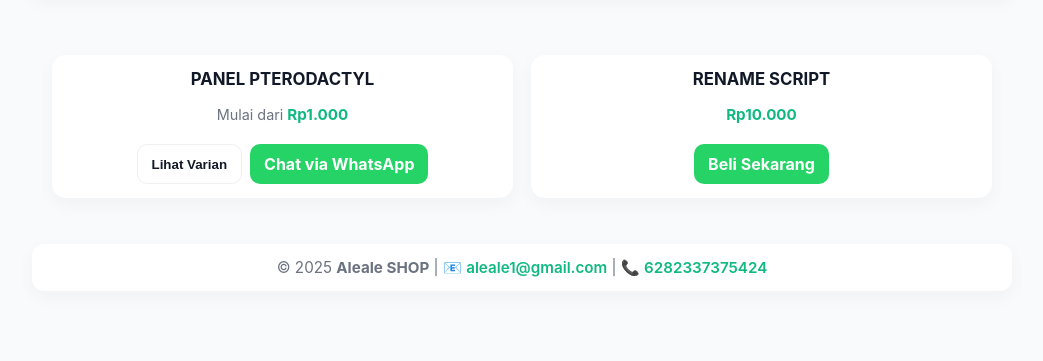
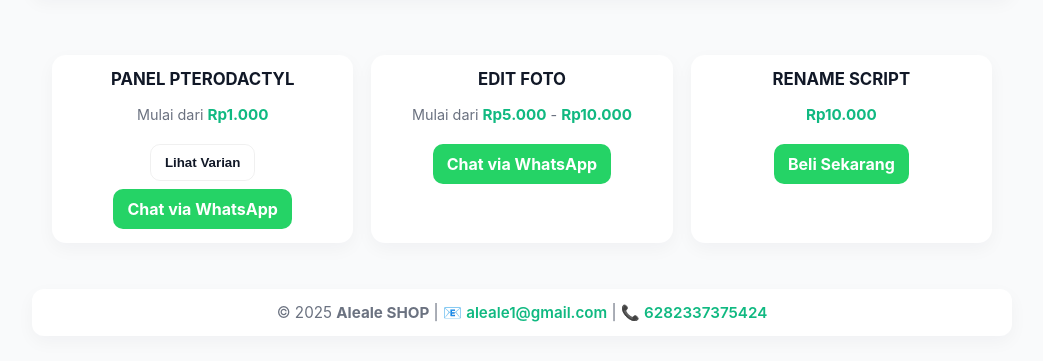
Before and after one commit to Alexand-cyber/Store-aleale, a plain HTML site: page index.html in a window 1280 px wide. Shown: the part 201-562 px from the top of the page, without its empty margins (118-1161 px from the left). Drawn offline with Linux system fonts and the light colour scheme.

Commit message:
Update index.html

```diff
--- a/index.html
+++ b/index.html
@@ -207,6 +207,15 @@
           <a class="btn btn-wa" href="https://wa.me/6282337375424?text=Halo%20saya%20mau%20tanya%20tentang%20PANEL%20PTERODACTYL" target="_blank">Chat via WhatsApp</a>
         </div>
       </div>
+<!-- Produk: EDIT FOTO -->
+<div class="card">
+  <div class="title">EDIT FOTO</div>
+  <div class="desc">Mulai dari <span class="subtitle">Rp5.000</span> - <span class="subtitle">Rp10.000</span></div>
+  <div style="display:flex;gap:8px;flex-wrap:wrap;justify-content:center;">
+    <a class="btn btn-wa" href="https://wa.me/6283840810226?text=Halo%20saya%20ingin%20tanya%20tentang%20EDIT%20FOTO" target="_blank">Chat via WhatsApp</a>
+  </div>
+</div>
+
 
       <!-- Produk lain -->
       <div class="card">
```
